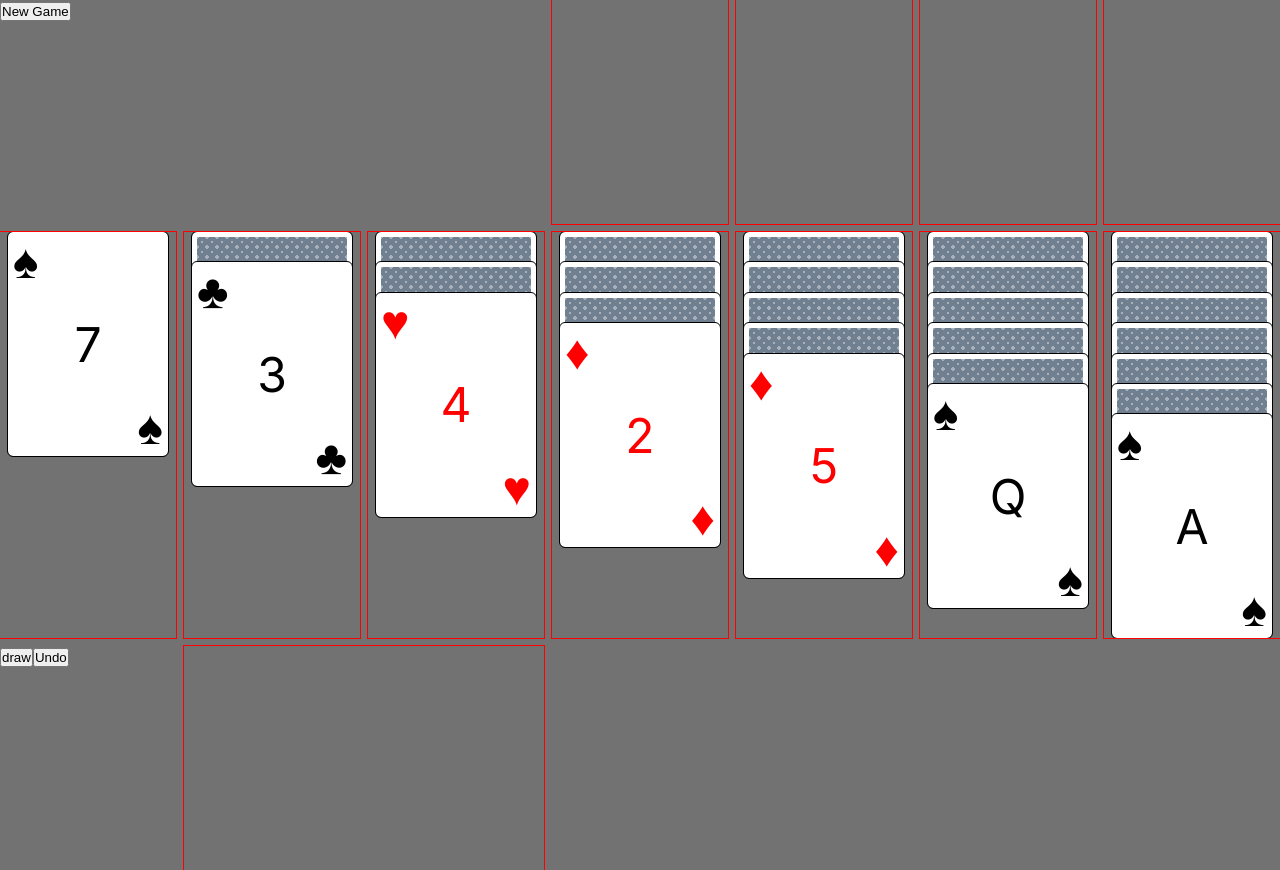
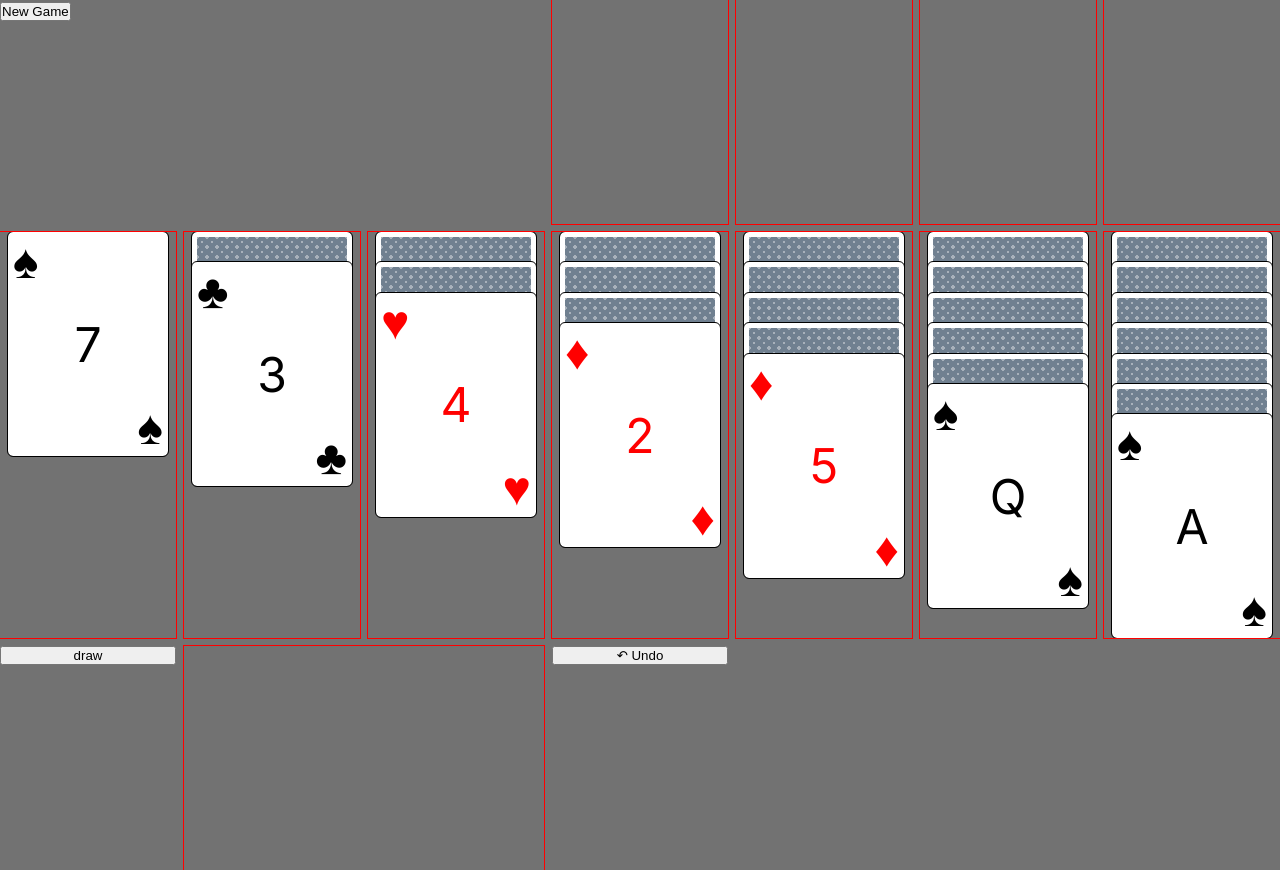
Before and after one commit to Rykus0/solitaire, a Next.js app: page / in a window 1280 px wide. Built offline with nearby package versions, Linux system fonts and the light colour scheme.

Commit message:
feat: improve placement of the undo button

```diff
--- a/src/app/page.module.css
+++ b/src/app/page.module.css
@@ -9,7 +9,7 @@
   grid-template-areas:
     "nav  nav  nav   suit1 suit2 suit3 suit4"
     "col1 col2 col3  col4  col5  col6  col7"
-    "deck draw draw  .     .     .     .";
+    "deck draw draw  undo  .     .     .";
 
   background: rgb(114, 114, 114);
 }
--- a/src/app/page.tsx
+++ b/src/app/page.tsx
@@ -134,10 +134,9 @@ export default function Home() {
         />
       ))}
 
-      <div style={{ gridArea: "deck" }}>
-        <button onClick={draw}>draw</button>
-        <button onClick={undo}>Undo</button>
-      </div>
+      <button onClick={draw} style={{ gridArea: "deck" }}>
+        draw
+      </button>
       <Stack
         onDrop={() => null}
         canStack={() => false}
@@ -145,6 +144,9 @@ export default function Home() {
         direction="row"
         gridArea="draw"
       />
+      <button onClick={undo} style={{ gridArea: "undo" }}>
+        ↶ Undo
+      </button>
     </main>
   );
 }
```
